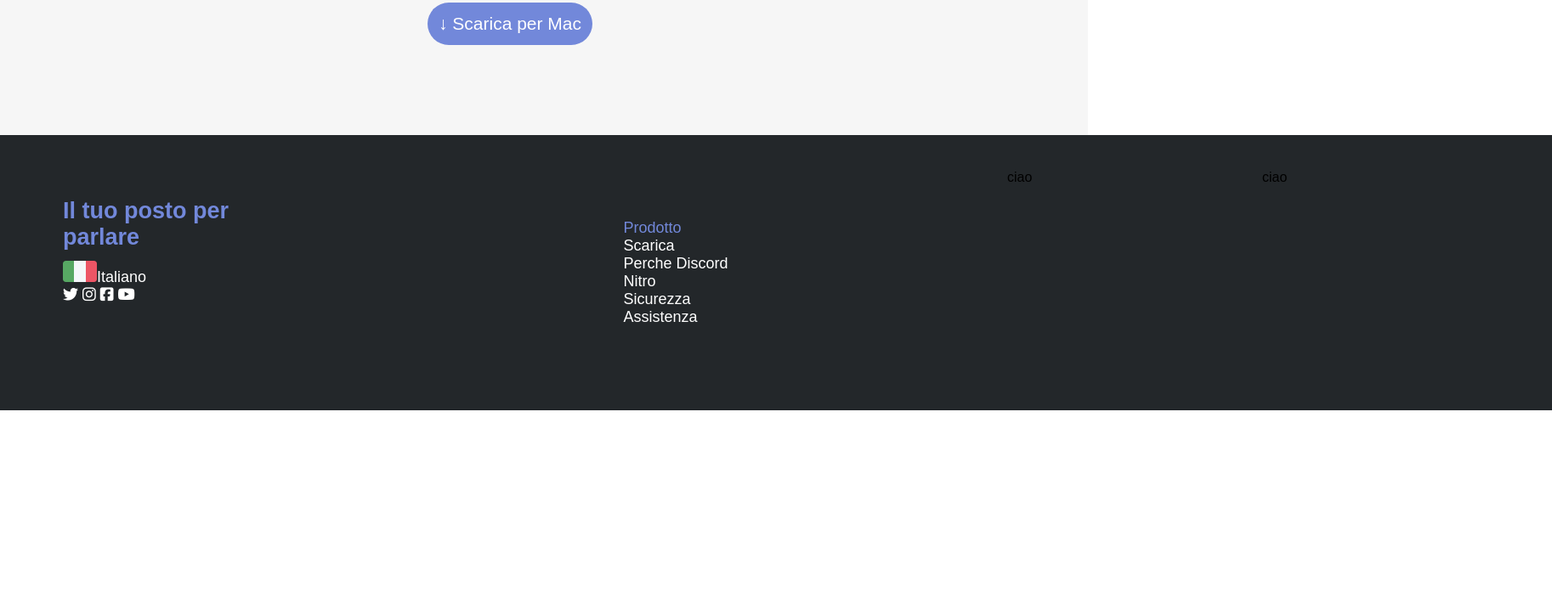
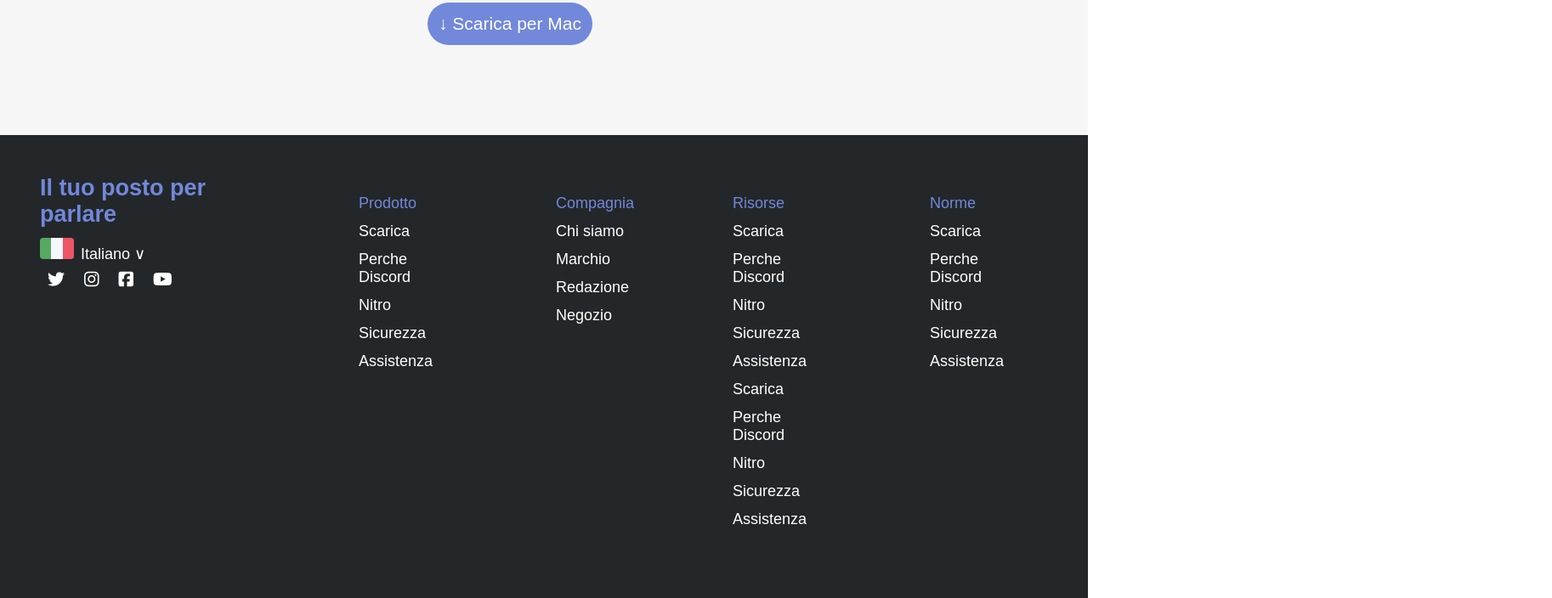
Before and after one commit to MarcoVacchi/htmlcss-discord, a plain HTML site: page index.html in a window 1280 px wide. Shown: the part 3577-4281 px from the top of the page at 85% size, 1826 px wide, since content can reach past the window. Before the commit the page ends 4060 px from the top, so only its background shows below. Drawn offline with Linux system fonts and the light colour scheme.

Commit message:
feat: create top footer

```diff
--- a/css/style.css
+++ b/css/style.css
@@ -176,35 +176,17 @@ footer {
 }
 
 
-div > i {
+li > i {
     font-size: 20px;
     color: white;
+    padding: 9px;
 }
 
 
-.container-6 {
-    height: 630x;
-    width: 1826px;
-    background-color: #23272a;
-    display: flex;
-    justify-content: center;
-    padding: 16px;
-}
-
-.container-7 {
-    display: flex;
-
-}
-
-.container-8 {
-    width: 1600px;
+.container-footer {
     display: flex;
     justify-content: space-evenly;
-    padding: 25px;
-}
-
-.item-container-8 {
-   align-items:unset all;
+    padding: 12px;
 }
 
 .no-numbers {
@@ -219,6 +201,12 @@ div > i {
     height: 25px;
     padding: 0px;
 }
+
+.ita{
+    padding: 8px;
+    color: white;
+}
+
 .margin {
     margin-bottom: 12px;
 }
--- a/index.html
+++ b/index.html
@@ -121,38 +121,65 @@
     <!-- Piede pagina -->
 
     <footer>
-        <div class ="container-6">
-            <div class="container-7">
-                <div class="item-container-8 white">
+                <div class="container-footer white">
                     <ol class="no-numbers">
                         <li class="blue margin"><h2>Il tuo posto per parlare</h2></li>
-                        <li><img src="img/ita.png" alt="bandiera" id="bandiera">Italiano</li>
+                        <li><img src="img/ita.png" alt="bandiera" id="bandiera"><span class="ita">Italiano 	&or;</span></li>
                             <li><i class="fa-brands fa-twitter"></i>
                                 <i class="fa-brands fa-instagram"></i>
                                 <i class="fa-brands fa-square-facebook"></i>
                                 <i class="fa-brands fa-youtube"></i>
                             </li>
                     </ol>
-                </div>
-            </div>
 
-
-
-                <div class="container-8">
-                    <div class="item-container-8 white">
+                    <div class="white">
                         <ol class="no-numbers">
-                            <li class="blue">Prodotto</li>
-                            <li>Scarica</li>
-                            <li>Perche Discord</li>
-                            <li>Nitro</li>
-                            <li>Sicurezza</li>
-                            <li>Assistenza</li>
+                            <li class="blue margin">Prodotto</li>
+                            <li class="margin">Scarica</li>
+                            <li class="margin">Perche Discord</li>
+                            <li class="margin">Nitro</li>
+                            <li class="margin">Sicurezza</li>
+                            <li class="margin">Assistenza</li>
                         </ol>
                     </div>
-                        <div class="item-container-8">ciao</div>
-                        <div class="item-container-8">ciao</div>
+
+                    <div class="white">
+                        <ol class="no-numbers">
+                            <li class="blue margin">Compagnia</li>
+                            <li class="margin">Chi siamo</li>
+                            <li class="margin">Marchio</li>
+                            <li class="margin">Redazione</li>
+                            <li class="margin">Negozio</li>
+                        </ol>
+                    </div>
+
+                    <div class="white">
+                        <ol class="no-numbers">
+                            <li class="blue margin">Risorse</li>
+                            <li class="margin">Scarica</li>
+                            <li class="margin">Perche Discord</li>
+                            <li class="margin">Nitro</li>
+                            <li class="margin">Sicurezza</li>
+                            <li class="margin">Assistenza</li>
+                            <li class="margin">Scarica</li>
+                            <li class="margin">Perche Discord</li>
+                            <li class="margin">Nitro</li>
+                            <li class="margin">Sicurezza</li>
+                            <li class="margin">Assistenza</li>
+                        </ol>
+                    </div>
+
+                    <div class="white">
+                        <ol class="no-numbers">
+                            <li class="blue margin">Norme</li>
+                            <li class="margin">Scarica</li>
+                            <li class="margin">Perche Discord</li>
+                            <li class="margin">Nitro</li>
+                            <li class="margin">Sicurezza</li>
+                            <li class="margin">Assistenza</li>
+                        </ol>
+                    </div>
                 </div>
-            </div>
 
 
 
```
